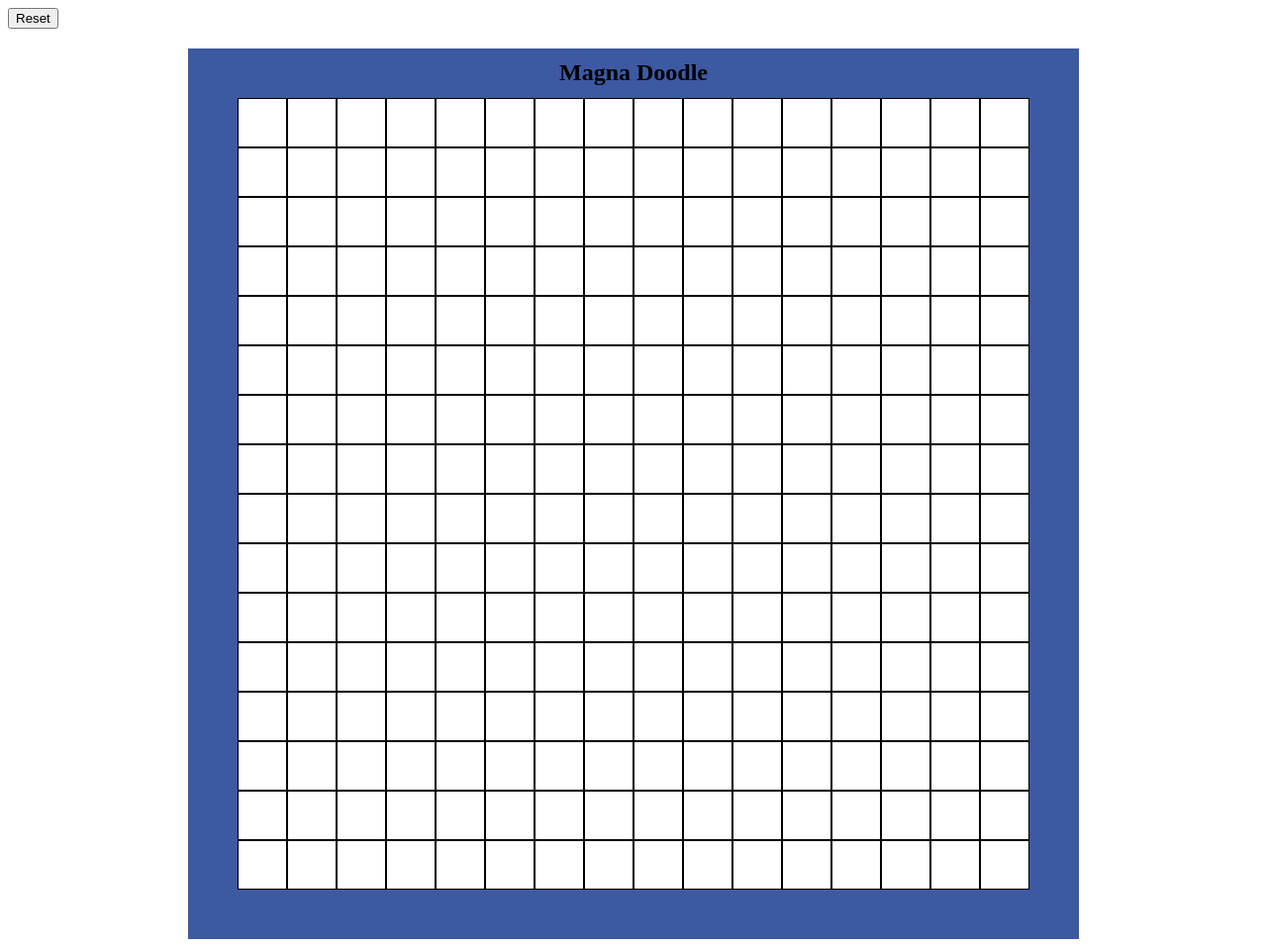
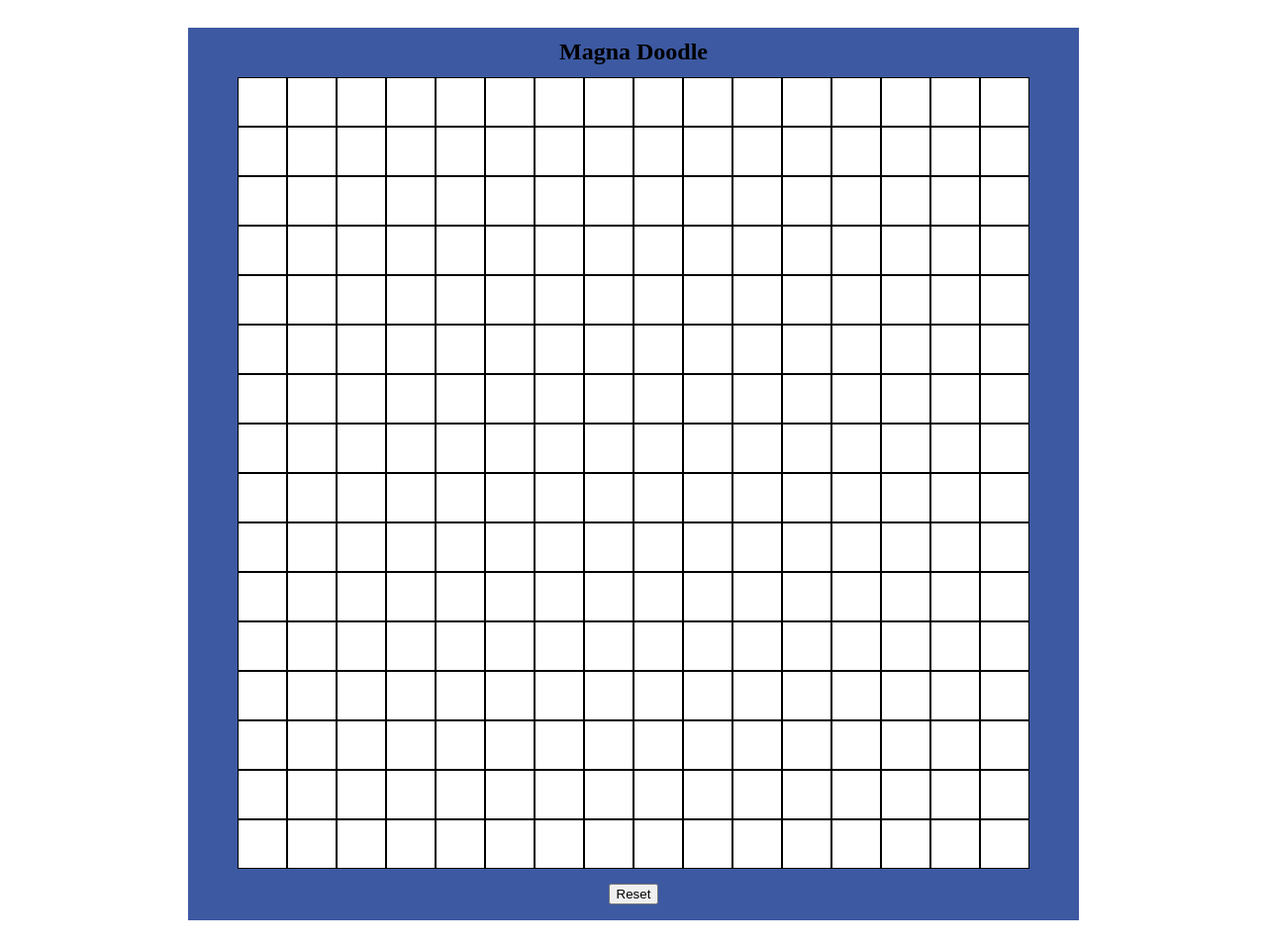
Before and after one commit to gband85/etch-a-sketch, a plain HTML site: page index.html in a window 1280 px wide. Shown: the whole page at 99% size. Drawn offline with Linux system fonts and the light colour scheme.

Commit message:
add button to bottom

```diff
--- a/index.html
+++ b/index.html
@@ -8,12 +8,15 @@
     <title>Document</title>
 </head>
 <body>
-    <header><button class="reset">Reset</button></header>
+    <header></header>
     <div class="container">
 <h2 class="title">Magna Doodle</h2>
     <div class="screen">
 
     </div>
+    <div class="reset">
+<button class="resetBtn">Reset</button>
+</div>
 
     </div>
     <script src="script.js"></script>
--- a/script.js
+++ b/script.js
@@ -31,7 +31,7 @@ square.style.backgroundColor="black"
 })
 
 //grab reset button
-let reset=document.querySelector('.reset');
+let reset=document.querySelector('.resetBtn');
 //listen for button press
 reset.addEventListener('click',()=>{
 //prompt for squares per side
--- a/style.css
+++ b/style.css
@@ -21,7 +21,7 @@
     background-color: white;
     width: 800px;
     height: 800px;
-    border-bottom: 50px solid #3D59A2;
+    /* border-bottom: 50px solid #3D59A2; */
     border-left: 50px solid #3D59A2;
     border-right: 50px solid #3D59A2;
 }
@@ -36,3 +36,13 @@
     padding-top: 11.4px;
     padding-bottom: 11.4px;
 }
+.reset {
+    padding-top: 15.5px;
+    padding-bottom: 15.5px;
+    background-color: #3D59A2;
+    width: 800px;
+    border-left: 50px solid #3D59A2;
+    border-right: 50px solid #3D59A2;
+    display: flex;
+    justify-content: center;
+}
```
